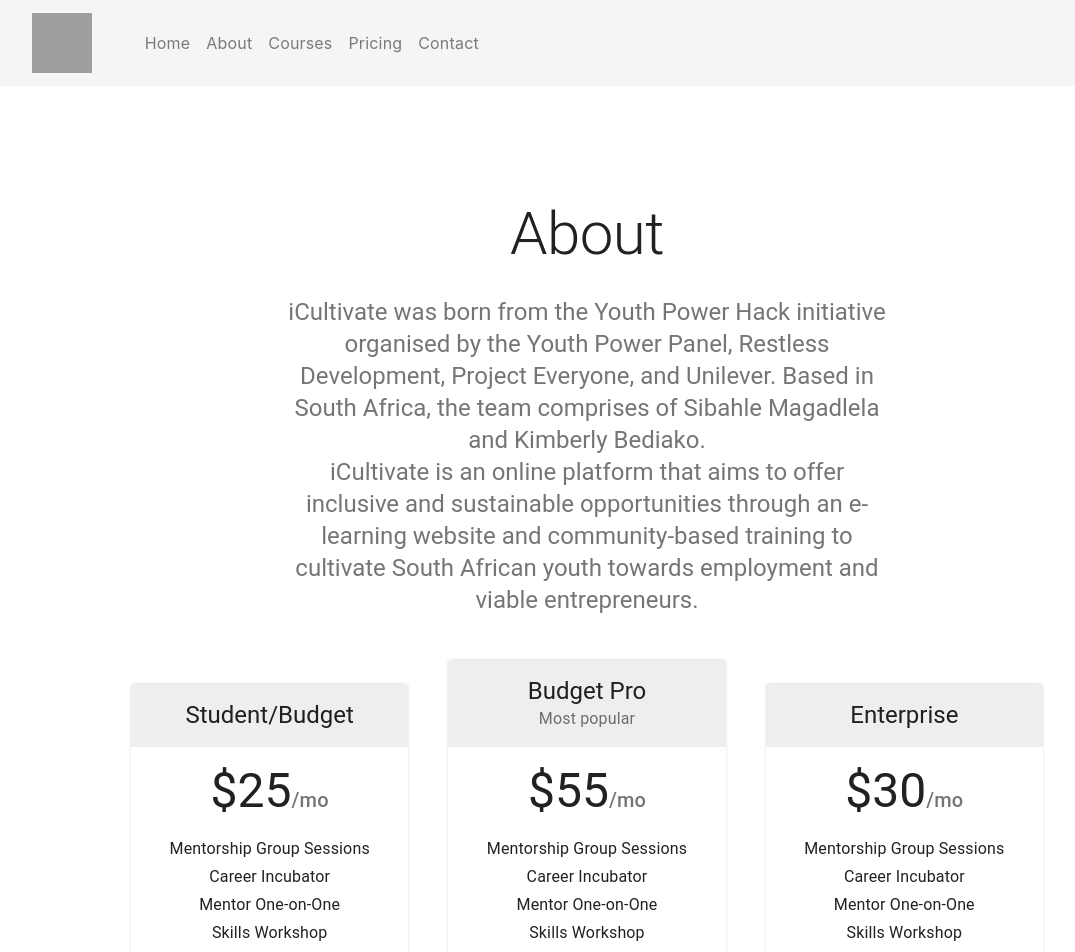
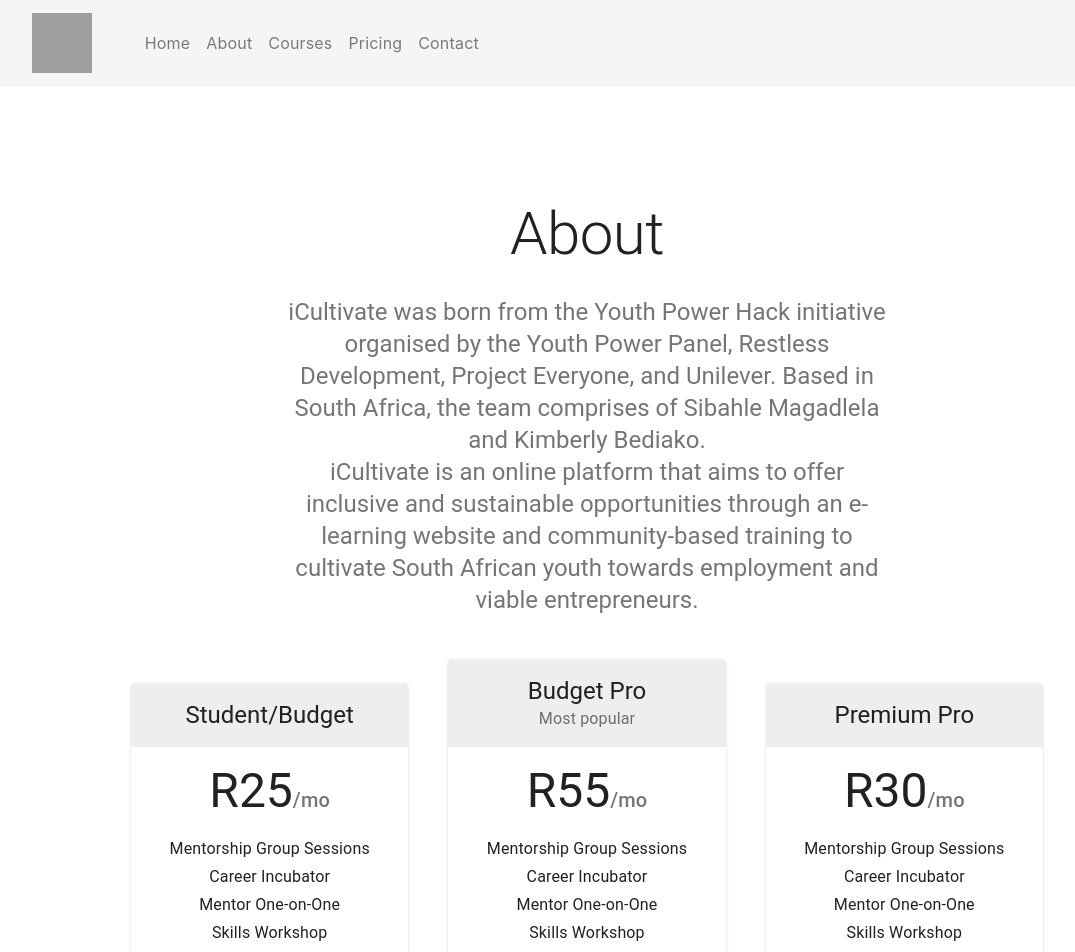
Before and after one commit to ZinhleBu/iCultivate-dev, a Next.js app: page /about in a window 1280 px wide. Shown: the top 952 px of the page, without its empty margins (53-1128 px from the left). Built offline with nearby package versions, Linux system fonts and the light colour scheme; grey boxes are pictures that could not be loaded.

Commit message:
about changes

```diff
--- a/pages/about.js
+++ b/pages/about.js
@@ -89,7 +89,7 @@
         buttonVariant: 'contained',
     },
     {
-        title: 'Enterprise',
+        title: 'Premium Pro',
         price: '30',
         description: ['Mentorship Group Sessions', 'Career Incubator', 'Mentor One-on-One', 'Skills Workshop', 'Skills Tutorial', 'Networking and pitch Events'],
 
@@ -157,7 +157,7 @@
                                 <CardContent>
                                     <div className={classes.cardPricing}>
                                         <Typography component="h2" variant="h3" color="textPrimary">
-                                            ${tier.price}
+                                            R{tier.price}
                                         </Typography>
                                         <Typography variant="h6" color="textSecondary">
                                             /mo
```
